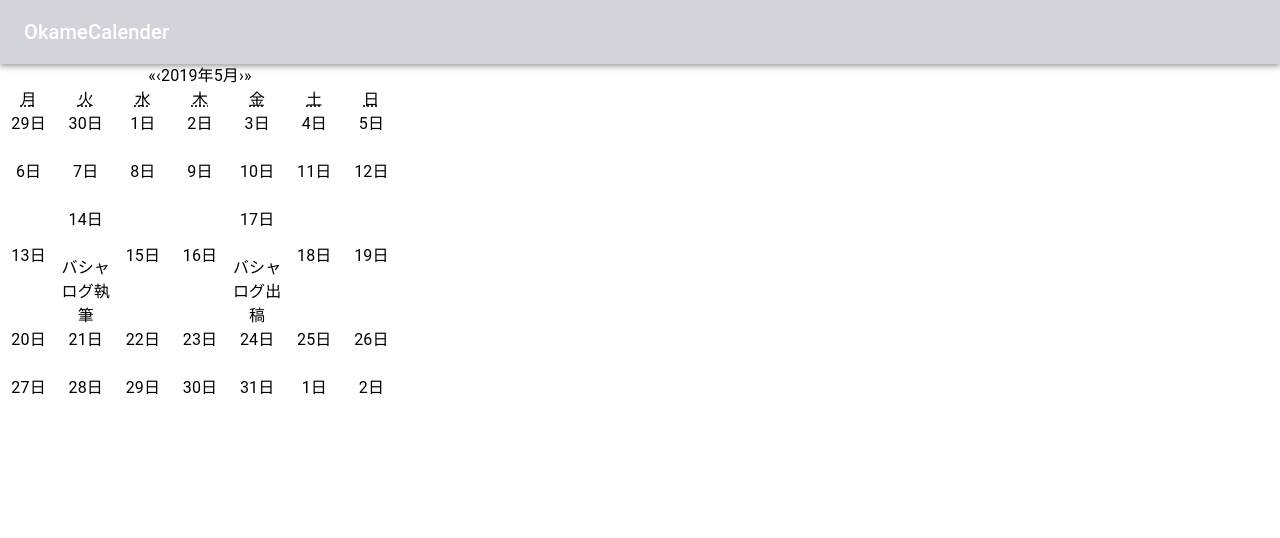
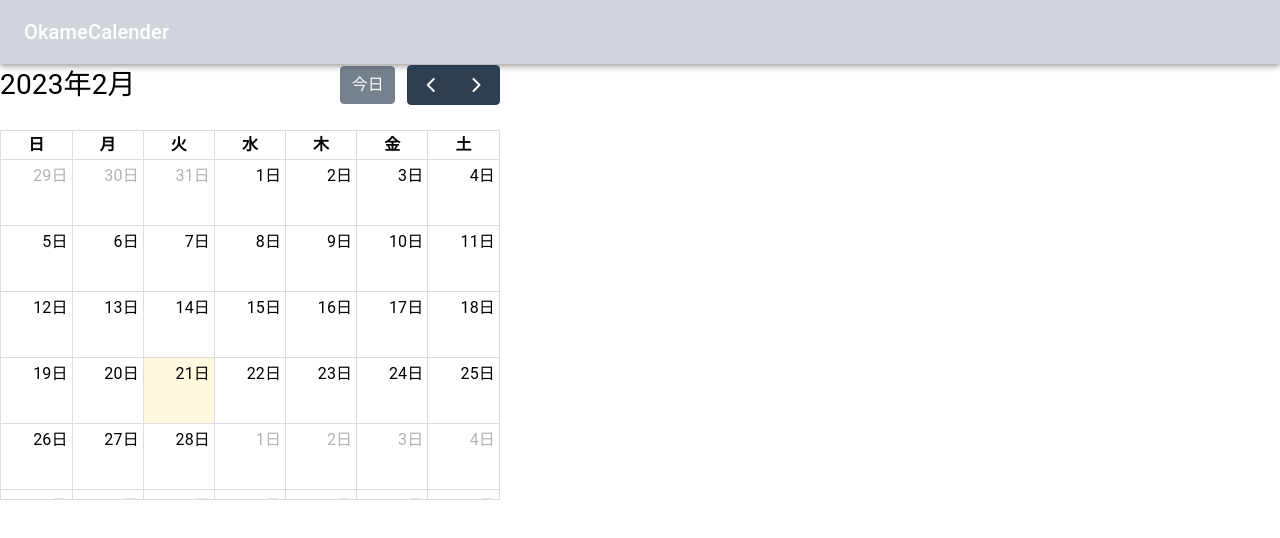
Before and after one commit to naka520/testsite, a React (Create React App) app: page / in a window 1280 px wide. Shown: the top 538 px of the page. Built offline with nearby package versions, Linux system fonts and the light colour scheme.

Commit message:
"modify CalenderLayout"

```diff
--- a/package.json
+++ b/package.json
@@ -5,11 +5,15 @@
   "dependencies": {
     "@emotion/react": "^11.10.6",
     "@emotion/styled": "^11.10.6",
+    "@fullcalendar/core": "^6.1.4",
+    "@fullcalendar/daygrid": "^6.1.4",
+    "@fullcalendar/react": "^6.1.4",
     "@mui/icons-material": "^5.11.9",
     "@mui/material": "^5.11.10",
     "@testing-library/jest-dom": "^5.16.5",
     "@testing-library/react": "^13.4.0",
     "@testing-library/user-event": "^13.5.0",
+    "dayjs": "^1.11.7",
     "react": "^18.2.0",
     "react-calendar": "^4.0.0",
     "react-dom": "^18.2.0",
--- a/src/component/Calender.js
+++ b/src/component/Calender.js
@@ -1,69 +1,85 @@
-import React from "react";
-import Calendar from "react-calendar";
+// import React from "react";
+// import Calendar from "react-calendar";
 
-export default class App extends React.Component {
-  constructor(props) {
-    super(props);
-    this.state = {
-      date: new Date(2019, 4, 17),
-      //月のデータ
-      month_days: {
-        20190501: { is_holiday: true },
-        20190502: { is_holiday: true },
-        20190503: { is_holiday: true },
-        20190506: { is_holiday: true },
-        20190514: { text: "バシャログ執筆" },
-        20190517: { text: "バシャログ出稿" },
-      },
-    };
-    this.getTileClass = this.getTileClass.bind(this);
-    this.getTileContent = this.getTileContent.bind(this);
-  }
+// export default class Hiduke extends React.Component {
+//   constructor(props) {
+//     super(props);
+//     this.state = {
+//       date: new Date(2019, 4, 17),
+//       //月のデータ
+//       month_days: {
+//         20190501: { is_holiday: true },
+//         20190502: { is_holiday: true },
+//         20190503: { is_holiday: true },
+//         20190506: { is_holiday: true },
+//         20190514: { text: "バシャログ執筆" },
+//         20190517: { text: "バシャログ出稿" },
+//       },
+//     };
+//     this.getTileClass = this.getTileClass.bind(this);
+//     this.getTileContent = this.getTileContent.bind(this);
+//   }
 
-  // state の日付と同じ表記に変換
-  getFormatDate(date) {
-    return `${date.getFullYear()}${("0" + (date.getMonth() + 1)).slice(-2)}${(
-      "0" + date.getDate()
-    ).slice(-2)}`;
-  }
+//   // state の日付と同じ表記に変換
+//   getFormatDate(date) {
+//     return `${date.getFullYear()}${("0" + (date.getMonth() + 1)).slice(-2)}${(
+//       "0" + date.getDate()
+//     ).slice(-2)}`;
+//   }
 
-  //日付のクラスを付与 (祝日用)
-  getTileClass({ date, view }) {
-    // 月表示のときのみ
-    if (view !== "month") {
-      return "";
-    }
-    const day = this.getFormatDate(date);
-    return this.state.month_days[day] && this.state.month_days[day].is_holiday
-      ? "holiday"
-      : "";
-  }
+//   //日付のクラスを付与 (祝日用)
+//   getTileClass({ date, view }) {
+//     // 月表示のときのみ
+//     if (view !== "month") {
+//       return "";
+//     }
+//     const day = this.getFormatDate(date);
+//     return this.state.month_days[day] && this.state.month_days[day].is_holiday
+//       ? "holiday"
+//       : "";
+//   }
 
-  //日付の内容を出力
-  getTileContent({ date, view }) {
-    // 月表示のときのみ
-    if (view !== "month") {
-      return null;
-    }
-    const day = this.getFormatDate(date);
-    return (
-      <p>
-        <br />
-        {this.state.month_days[day] && this.state.month_days[day].text
-          ? this.state.month_days[day].text
-          : " "}
-      </p>
-    );
-  }
+//   //日付の内容を出力
+//   getTileContent({ date, view }) {
+//     // 月表示のときのみ
+//     if (view !== "month") {
+//       return null;
+//     }
+//     const day = this.getFormatDate(date);
+//     return (
+//       <p>
+//         <br />
+//         {this.state.month_days[day] && this.state.month_days[day].text
+//           ? this.state.month_days[day].text
+//           : " "}
+//       </p>
+//     );
+//   }
 
-  render() {
-    return (
-      <Calendar
-        locale="ja-JP"
-        value={this.state.date}
-        tileClassName={this.getTileClass}
-        tileContent={this.getTileContent}
-      />
-    );
-  }
-}
+//   render() {
+//     return (
+//       <Calendar
+//         locale="ja-JP"
+//         value={this.state.date}
+//         tileClassName={this.getTileClass}
+//         tileContent={this.getTileContent}
+//       />
+//     );
+//   }
+// }
+
+import FullCalendar from "@fullcalendar/react";
+import dayGridPlugin from "@fullcalendar/daygrid";
+import jaLocale from "@fullcalendar/core/locales/ja";
+
+export const Calendar = () => {
+  return (
+    <FullCalendar
+      plugins={[dayGridPlugin]}
+      initialView="dayGridMonth"
+      locales={[jaLocale]}
+      locale="ja"
+    />
+  );
+};
+export default Calendar;
--- a/src/component/Top.js
+++ b/src/component/Top.js
@@ -3,16 +3,16 @@ import logo from "./logo.svg";
 import Header from "./Header";
 import { Stack, Typography } from "@mui/material";
 import { Box, width } from "@mui/system";
-import Calender from "./Calender";
+import PickDayCalendar from "./Calender";
 
 const Top = () => {
   return (
     <div className={Style.App}>
       <Header />
       <Stack>
-        <Box sx={{ width: 400, height: 400 }}>
+        <Box sx={{ width: 500, height: 500 }}>
           <Typography>
-            <Calender />
+            <PickDayCalendar />
           </Typography>
         </Box>
       </Stack>
```
Also changed, not shown: 1 other file (tests, documents, lock files or other folders).
